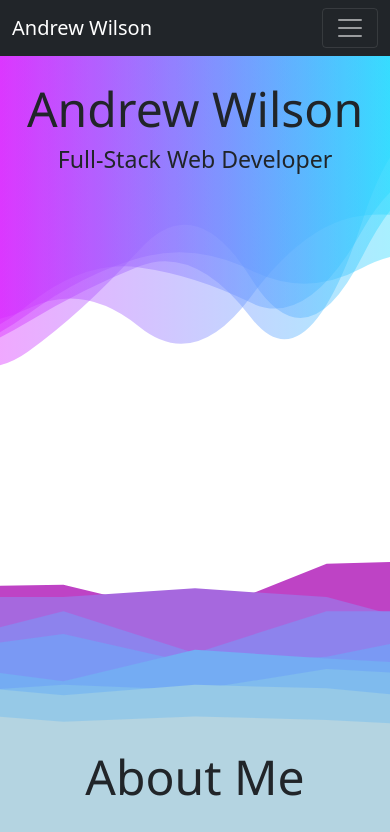
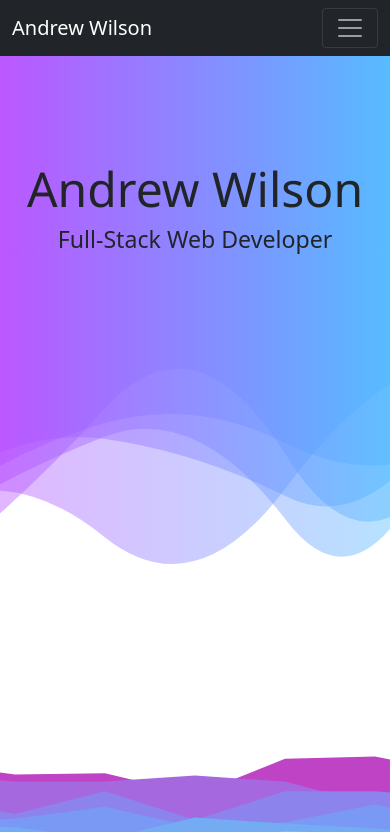
Before and after one commit to andwilson36/react-portfolio, a React (Create React App) app: page / in a window 390 px wide. Shown: the top 832 px of the page. Built offline with nearby package versions, Linux system fonts and the light colour scheme.

Commit message:
fixed svg issue

```diff
--- a/src/index.css
+++ b/src/index.css
@@ -129,7 +129,7 @@ h1 {
 
 @media only screen and (max-width: 600px) {
   .name {
-    padding-top: 5rem;
+    padding-top: 10rem;
     font-size: 3rem;
     width: auto;
   }
@@ -147,15 +147,17 @@ h1 {
   }
 
   .spacer {
-    aspect-ratio: 1/1;
+    aspect-ratio: 1/1.1;
     width: 100%;
+    height: 40rem;
     background-repeat: no-repeat;
     background-position: center;
     background-size: cover;
   }
 
   .spacer-2 {
-    aspect-ratio: 10/9;
+    aspect-ratio: 1/1;
+    height: 15rem;
     width: 100%;
     background-repeat: no-repeat;
     background-position: center;
```
